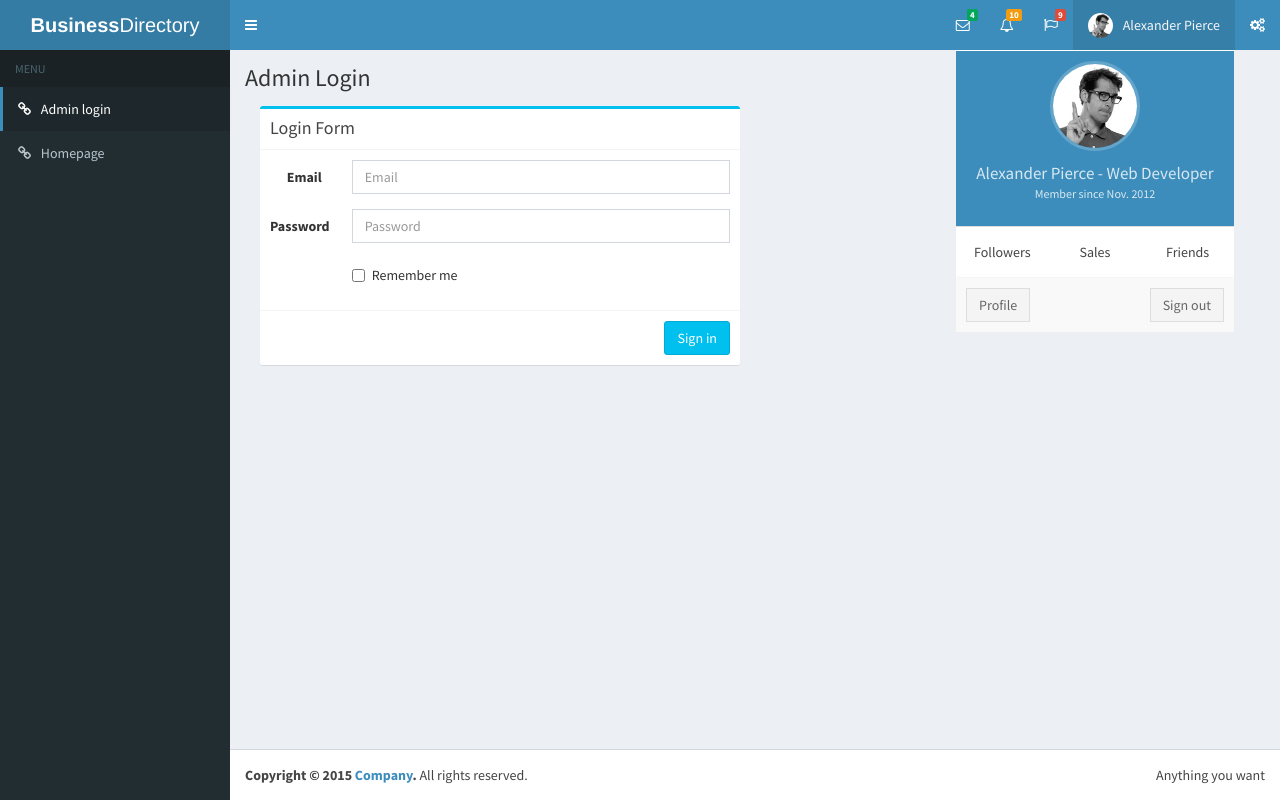
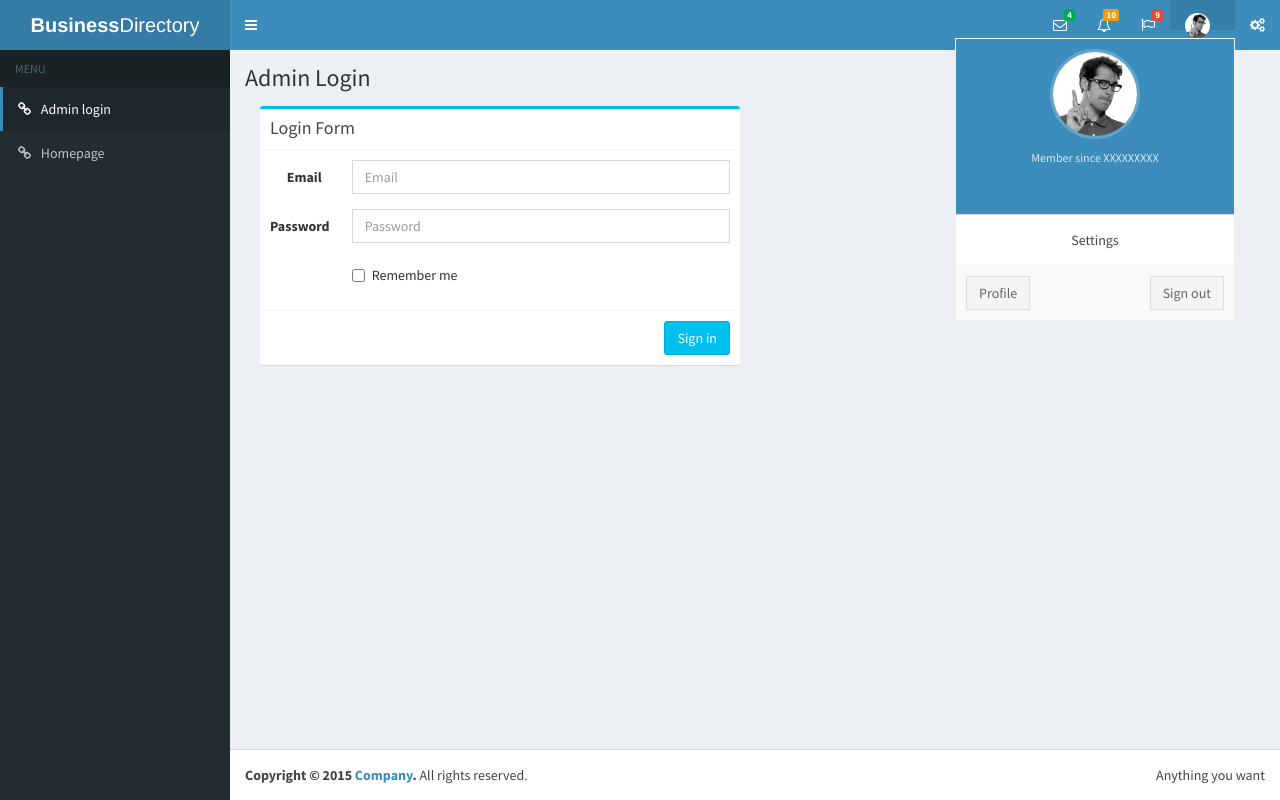
Before and after one commit to adityaputra/business-directory, a CodeIgniter app: page /database/index.php/admin/home/index in a window 1280 px wide, after a click that opens the changed part. Run offline with CodeIgniter, Linux system fonts and the light colour scheme; some libraries are stand-ins or nearby versions.

Commit message:
append sidebar & header user details

```diff
--- a/application/views/admin/general/header.php
+++ b/application/views/admin/general/header.php
@@ -176,7 +176,7 @@
               <!-- The user image in the navbar-->
               <img src="<?php echo base_url();?>public/dist/img/user2-160x160.jpg" class="user-image" alt="User Image">
               <!-- hidden-xs hides the username on small devices so only the image appears. -->
-              <span class="hidden-xs">Alexander Pierce</span>
+              <span class="hidden-xs"><?php echo $this->session->userdata('first_name')." ".$this->session->userdata('last_name');?></span>
             </a>
             <ul class="dropdown-menu">
               <!-- The user image in the menu -->
@@ -184,21 +184,21 @@
                 <img src="<?php echo base_url();?>public/dist/img/user2-160x160.jpg" class="img-circle" alt="User Image">
 
                 <p>
-                  Alexander Pierce - Web Developer
-                  <small>Member since Nov. 2012</small>
+                  <?php echo $this->session->userdata('first_name')." ".$this->session->userdata('last_name');?>
+                  <small>Member since XXXXXXXXX</small>
                 </p>
               </li>
               <!-- Menu Body -->
               <li class="user-body">
                 <div class="row">
                   <div class="col-xs-4 text-center">
-                    <a href="#">Followers</a>
+                    <a href="#"></a>
                   </div>
                   <div class="col-xs-4 text-center">
-                    <a href="#">Sales</a>
+                    <a href="#">Settings</a>
                   </div>
                   <div class="col-xs-4 text-center">
-                    <a href="#">Friends</a>
+                    <a href="#"></a>
                   </div>
                 </div>
                 <!-- /.row -->
--- a/application/views/admin/general/sidebar.php
+++ b/application/views/admin/general/sidebar.php
@@ -11,7 +11,7 @@
           <img src="<?php echo base_url();?>public/dist/img/user2-160x160.jpg" class="img-circle" alt="User Image">
         </div>
         <div class="pull-left info">
-          <p>Alexander Pierce</p>
+          <p><?php echo $this->session->userdata('first_name')." ".$this->session->userdata('last_name');?></p>
           <!-- Status -->
           <a href="#"><i class="fa fa-circle text-success"></i> Online</a>
         </div>
```
